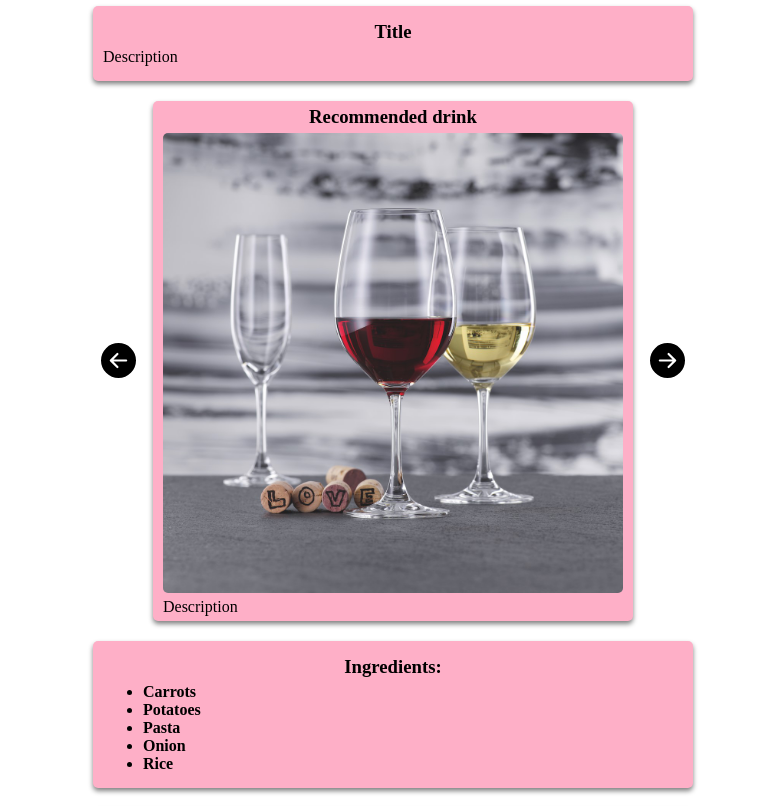
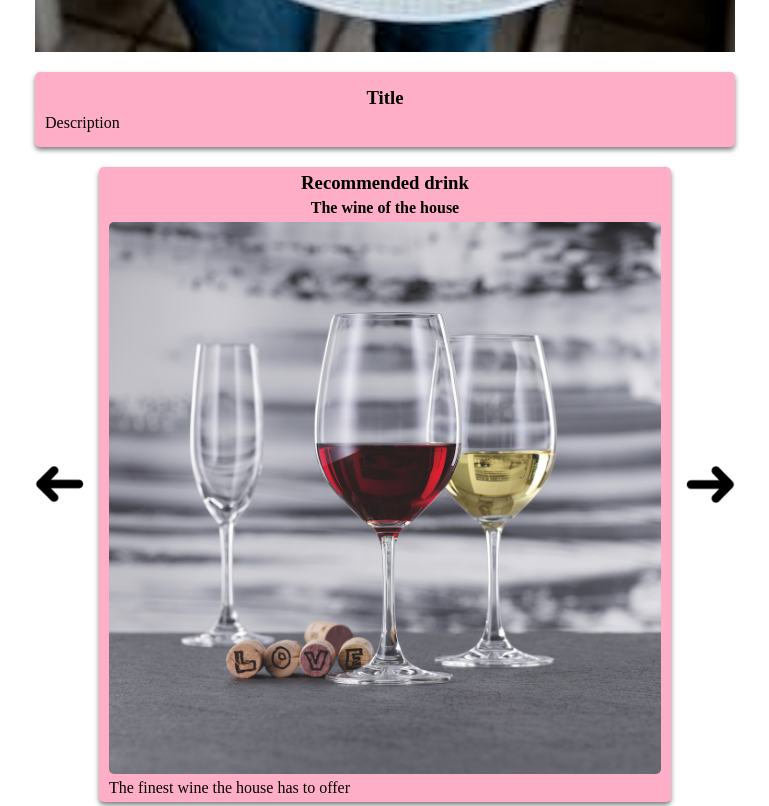
Before and after one commit to Agent00bad/NextRecipe, a React (Vite) app in the folder react/: page / in a window 1280 px wide. Shown: the part 420-1226 px from the top of the page, without its empty margins (255-1024 px from the left). Built offline with nearby package versions, Linux system fonts and the light colour scheme.

Commit message:
recipe to jsx #23 Updated responsibility and css

```diff
--- a/react/src/CSS/filter.css
+++ b/react/src/CSS/filter.css
@@ -1,7 +1,6 @@
 body{
     background-color: var(--white);
-    width: 100vw;
-    height: 100vh;
+
 }
 
 hr{
--- a/react/src/CSS/flex-container.css
+++ b/react/src/CSS/flex-container.css
@@ -5,14 +5,6 @@
 .flex-wrap {
     flex-wrap: wrap;
 }
-
-.horizontal-flex-container-reverse{
-}
-
-
-/* .flex-container img {
-    margin: 10px;
-} */
 
 .Center {
     /* display: flex;
@@ -43,10 +35,3 @@
     background-size: contain;
 
 }
-
-.Three {
-}
-
-.Four {
-
-}
--- a/react/src/CSS/recipe.css
+++ b/react/src/CSS/recipe.css
@@ -1,10 +1,17 @@
+<!--General-->
+
 HTML {
     scroll-behavior: smooth;
 }
 
+.main {
+    max-width: 700px;
+    min-width: 300px;
+}
+
 body {
     background-color: var(--white);
-    /*width: 100vw; min-width: 390px; height: 100vh;*/
+
     padding-bottom: 30px;
     overflow-x: hidden;
     align-content: center;
@@ -20,6 +27,14 @@ h3 {
     margin-bottom: 5px;
     text-align: center;
     vertical-align: center;
+}
+h4{
+
+        margin-top: 5px;
+        margin-bottom: 5px;
+        text-align: center;
+        vertical-align: center;
+
 }
 
 p {
@@ -37,162 +52,116 @@ ol{
     margin-bottom: 5px;
 }
 
-.RecDOne{
-    margin: 0px;
-    width: fit-content;
-    height: fit-content;
-    align-content: center;
+<!--Elements-->
+
+
+
+#recommendedDrinkBox{
+    max-width: 520px;
+
+
 }
 
 
+.arrowRight{
+    width: fit-content;
+    height: auto;
 
-/* .flex-container {
-    display: flex;
-    flex-direction: row;
-} */
-
-
-
-.arrowRight{
-    width: 35px;
-    height: 35px;
     fill: "currentColor";
     margin: auto;
     position:static;
     align-self: center;
-    max-width: 10%;
+    max-width: 7%;
     cursor: pointer;
 }
 
 .arrowLeft{
-    width: 35px;
-    height: 35px;
+    width: fit-content;
+    height: auto;
     fill: "currentColor";
     margin: auto;
     position:static;
     align-self: center;
-    max-width: 10%;
+    max-width: 7%;
     cursor: pointer;
+    transform: rotateY(180deg);
+
 }
 
-.headImg {
+.headImage {
     display: flex;
     align-items: center;
     justify-content: center;
     margin: auto;
 }
 
-.headImg img{
+.headImage img{
     width: 100%;
 }
 
-.center {
-    max-width: 600px;
-    min-width: 300px;
-}
 
 .boxParent{
     width: fit-content;
-    /*min-width: 70%;*/
-    /* box-sizing: border-box; */
-    /*padding: 10px;*/
-    /* margin-left: 0px;
-    margin-right: 0px; */
-    /* padding: 10px; */
     margin: 0px;
     margin-bottom: 20px;
     margin-top: 20px;
-    /* border-radius: 4%; */
     border-radius: 5px;
-
 }
 
-.boxA /* Previously known as "box1" */{
+.description{
     background-color: var(--pink-regular);
     align-content: center;
-    /*width: fit-content;*/
     box-sizing: border-box;
-    /*min-width: 70%; */
     padding: 10px;
     margin-bottom: 20px;
     margin-top: 20px;
-    /* border-radius: 4%; */
     border-radius: 5px;
-    /* margin-left: 10px;
-    margin-right: 10px; */
-
+    box-shadow : 0px 3px 5px gray;
 }
 
-.boxB /* Previously known as "box1" */{
+.listCard{
     background-color: var(--pink-regular);
     align-content: center;
-    /*width: fit-content;*/
     box-sizing: border-box;
-    /*min-width: 70%; */
+    padding: 10px;
+    margin-bottom: 20px;
+    margin-top: 20px;
+    border-radius: 5px;
+    box-shadow : 0px 3px 5px gray;
+}
+
+.drinkBox {
+    background-color: var(--pink-regular);
+    align-content: center;
+    box-sizing: border-box;
     padding-left: 5px;
     padding-right: 5px;
-    margin-bottom: 0px;
-    margin-top: 0px;
-    /* border-radius: 4%; */
+    margin: 0px 15px;
+    box-shadow : 0px 3px 5px gray;
     border-radius: 5px;
-    /* margin-left: 10px;
-    margin-right: 10px; */
-
 }
 
 @media only screen and (max-width: 600px) and (min-width: 300px){
     #recommendedDrinkBox{
         width: 80%;
+
     }
+    .arrowLeft{width: fit-content;}
+    .arrowRight{width: fit-content;}
+
 }
 
-#recommendedDrinkBox{
-    max-width: 480px;
-}
-
-
-/* .minWidh350 {
-    min-width: 300px;
-} */
-
-/* .boxB /* Replaced with "BoxA" in conjunction with "minWidht350 */ /*{
-    /* background-color: var(--pink-regular);
-    width: fit-content;
-    padding: 10px;
-    margin-bottom: 20px;
-    margin-top: 20px;
-    border-radius: 4%;
-} */
-
-.innerbox /*used in coonjunction wtih BoxA*/{
+.listCard-innerbox {
     background-color: var(--white);
     align-content: center;
-    /* margin: auto; */
-    /* margin-right: 8px; */
-    /* margin-left: 10px; */
     width: fit-content;
     height: fit-content;
-
-    /* width: 390px; */
     padding: 5px;
     border-radius: 4%;
 }
 
-.img-responsive {
-    width: auto;
-    height: fit-content;
-}
-.box-shadow{
-    box-shadow : 0px 3px 5px gray;
-}
 
-/* .BoxAminwidth350IMG {
-    max-width: 75%;
-    max-height: 75%;
-    border-radius: 10%;
-} */
-
-.RecDTwo img{
+.drinkImage img{
     display: flex;
     align-items: center;
     justify-content: center;
@@ -200,3 +169,34 @@ ol{
     width: 100%;
     border-radius: 5px;
 }
+
+.drinkGroup {
+    display: flex;
+    flex-direction: row;
+}
+
+.Center {
+
+    align-items: center;
+    margin-left: 10px;
+    margin-right: 10px;
+    padding: 2%;
+}
+
+.CenterText {
+    text-align: center;
+    max-width: 50%;
+    margin-left: 0%;
+}
+
+.drinkDescription {
+    padding-left: 5px;
+    padding-right: 5px;
+}
+
+.drinkImage {
+    object-fit: contain;
+    padding-left: 5px;
+    padding-right: 5px;
+    background-size: contain;
+}
--- a/react/src/component/recipe/recipeArrowLeft.jsx
+++ b/react/src/component/recipe/recipeArrowLeft.jsx
@@ -2,15 +2,12 @@ import React from "react";
 
 import "../../CSS/colorscheme.css";
 import "../../CSS/recipe.css";
-import "../../CSS/flex-container.css";
 import "../../CSS/HeaderFooter.css";
 
-import RecipeImage from "../../Images/image.jpg"
-import RecDrinkImage from "../../Images/wine.jpg"
+import arrowImage from "../../Images/arrow-image-transparent.png"
+
 export default function LeftArrow(){
     return(
-        <svg className="arrowLeft" xmlns="http://www.w3.org/2000/svg" /*width="25" height="25" fill="currentColor"*/ viewBox="0 0 16 16">
-        <path d="M8 0a8 8 0 1 0 0 16A8 8 0 0 0 8 0zm3.5 7.5a.5.5 0 0 1 0 1H5.707l2.147 2.146a.5.5 0 0 1-.708.708l-3-3a.5.5 0 0 1 0-.708l3-3a.5.5 0 1 1 .708.708L5.707 7.5H11.5z"/>
-        </svg>
+        <img className="arrowLeft" src = {arrowImage}></img>
         )
     }
--- a/react/src/component/recipe/recipeArrowRight.jsx
+++ b/react/src/component/recipe/recipeArrowRight.jsx
@@ -2,13 +2,12 @@ import React from "react";
 
 import "../../CSS/colorscheme.css";
 import "../../CSS/recipe.css";
-import "../../CSS/flex-container.css";
 import "../../CSS/HeaderFooter.css";
+
+import arrowImage from "../../Images/arrow-image-transparent.png"
 
 export default function RightArrow(){
     return(
-         <svg className="arrowRight" xmlns="http://www.w3.org/2000/svg" /*width="16" height="25" fill="currentColor"*/ viewBox="0 0 16 16">
-        <path d="M8 0a8 8 0 1 1 0 16A8 8 0 0 1 8 0zM4.5 7.5a.5.5 0 0 0 0 1h5.793l-2.147 2.146a.5.5 0 0 0 .708.708l3-3a.5.5 0 0 0 0-.708l-3-3a.5.5 0 1 0-.708.708L10.293 7.5H4.5z"/>
-        </svg>
+        <img className="arrowRight" src = {arrowImage}></img>
         )
     }
--- a/react/src/component/recipe/recipeDescription.jsx
+++ b/react/src/component/recipe/recipeDescription.jsx
@@ -2,16 +2,13 @@ import React from "react";
 
 import "../../CSS/colorscheme.css";
 import "../../CSS/recipe.css";
-import "../../CSS/flex-container.css";
 import "../../CSS/HeaderFooter.css";
 
 export default function Description({description, title}){
     return(
-            <div className="boxA box-shadow">
+            <div className="description">
                 <h3>{title}</h3>
-                <div className="innerBox">
-                    <p>{description}</p>
-                </div>
+                <p>{description}</p>
             </div>
         )
     }
--- a/react/src/component/recipe/recipeDrink.jsx
+++ b/react/src/component/recipe/recipeDrink.jsx
@@ -2,21 +2,20 @@ import React from "react";
 
 import "../../CSS/colorscheme.css";
 import "../../CSS/recipe.css";
-import "../../CSS/flex-container.css";
 import "../../CSS/HeaderFooter.css";
 
 import RecDrinkImage from "../../Images/wine.jpg"
-export default  function Drink({description, recipeDrinkImage}){
+export default  function Drink({drinkDescription, drinkImage, drinkTitle}){
     return(
-        <div className="boxB box-shadow" id="recommendedDrinkBox">
+        <div className="drinkBox" id="recommendedDrinkBox">
                 <h3>Recommended drink</h3>
-            <div className="RecDTwo img-responsive">
-                    <img src={recipeDrinkImage} alt="No Image"></img>
+                <h4>{drinkTitle}</h4>
+            <div className="drinkImage">
+                    <img src={drinkImage} alt="No Image"></img>
             </div>
-            <div className="boxB flex-container flex-wrap">
-                <div className="RecDOne">
-                    <p>{description}</p>
-                </div>
+
+            <div className="drinkDescription">
+                    <p>{drinkDescription}</p>
             </div>
         </div>
         )
--- a/react/src/component/recipe/recipeDrinkGroup.jsx
+++ b/react/src/component/recipe/recipeDrinkGroup.jsx
@@ -2,22 +2,22 @@ import React from "react";
 
 import "../../CSS/colorscheme.css";
 import "../../CSS/recipe.css";
-import "../../CSS/flex-container.css";
 import "../../CSS/HeaderFooter.css";
 
 import RightArrow from "./recipeArrowRight";
 import LeftArrow from "./recipeArrowLeft";
 import Drink from "./recipeDrink";
-import RecDrinkImage from "../../Images/wine.jpg"
 
-export default  function DrinkGroup(){
+
+export default  function DrinkGroup({drinkImage,drinkDescription,drinkTitle}){
     return(
-        <div className="box flex-container">
+        <div className="drinkGroup">
             <LeftArrow/>
 
             <Drink
-            recipeDrinkImage = {RecDrinkImage}
-            description = "Description"
+            drinkImage = {drinkImage}
+            drinkDescription = {drinkDescription}
+            drinkTitle={drinkTitle}
             />
 
             <RightArrow/>
--- a/react/src/component/recipe/recipeHeadImage.jsx
+++ b/react/src/component/recipe/recipeHeadImage.jsx
@@ -2,12 +2,11 @@ import React from "react";
 
 import "../../CSS/colorscheme.css";
 import "../../CSS/recipe.css";
-import "../../CSS/flex-container.css";
 import "../../CSS/HeaderFooter.css";
 
 export default function HeadImage({description, recipeImage}){
     return(
-        <div className="headImg">
+        <div className="headImage">
             <img src={recipeImage} alt={description}/>
         </div>
 
--- a/react/src/component/recipe/recipeMain.jsx
+++ b/react/src/component/recipe/recipeMain.jsx
@@ -2,14 +2,13 @@ import React from "react";
 
 import "../../CSS/colorscheme.css";
 import "../../CSS/recipe.css";
-import "../../CSS/flex-container.css";
 import "../../CSS/HeaderFooter.css";
 import HeadImage from "./recipeHeadImage";
 import Description from "./recipeDescription";
 import DrinkGroup from "./recipeDrinkGroup";
 import RecipeImage from "../../Images/image.jpg"
+import RecipeListCard from "./recipeListCard";
 import RecDrinkImage from "../../Images/wine.jpg"
-import RecipeListCard from "./recipeListCard";
 
 const ingredientsList = ["Carrots", "Potatoes", "Pasta", "Onion", "Rice"]
 const HowToList = ["Boil the potatoes", "Skin the carrots"]
@@ -17,7 +16,7 @@ const HowToList = ["Boil the potatoes", "Skin the carrots"]
 
 export default function Recipe(){
     return(
-        <div className="center">
+        <div className="main">
 
             {/* Head Image */}
                 <HeadImage
@@ -33,6 +32,9 @@ export default function Recipe(){
 
             {/* Recommended Drink */}
                 <DrinkGroup
+                drinkImage={RecDrinkImage}
+                drinkDescription="The finest wine the house has to offer"
+                drinkTitle="The wine of the house"
                 />
 
             {/* Ingredients */}
@@ -46,7 +48,6 @@ export default function Recipe(){
                 isOrdered = {true}
                 Listitems = {HowToList}
                 />
-
         </div>
     )
 }
```
Also changed, not shown: react/src/component/recipe/recipeListCard.jsx (+7 -8 lines), react/src/Images/arrow-image-transparent.png (added).
